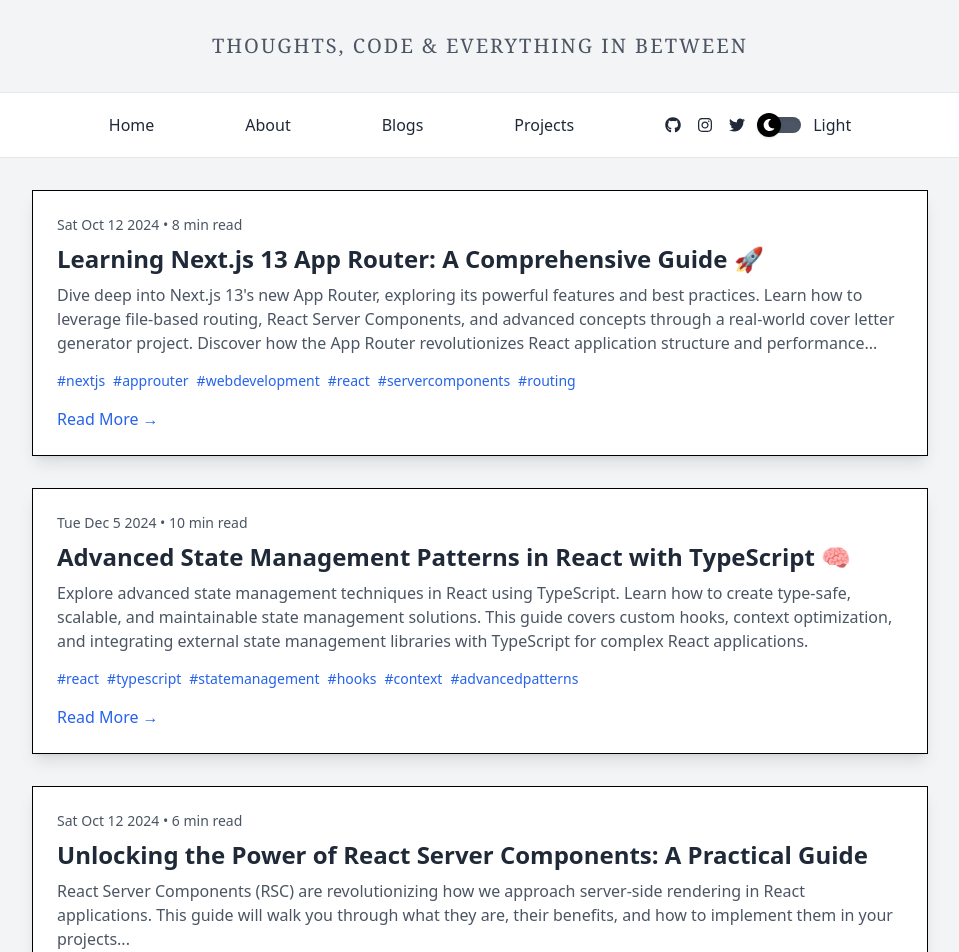
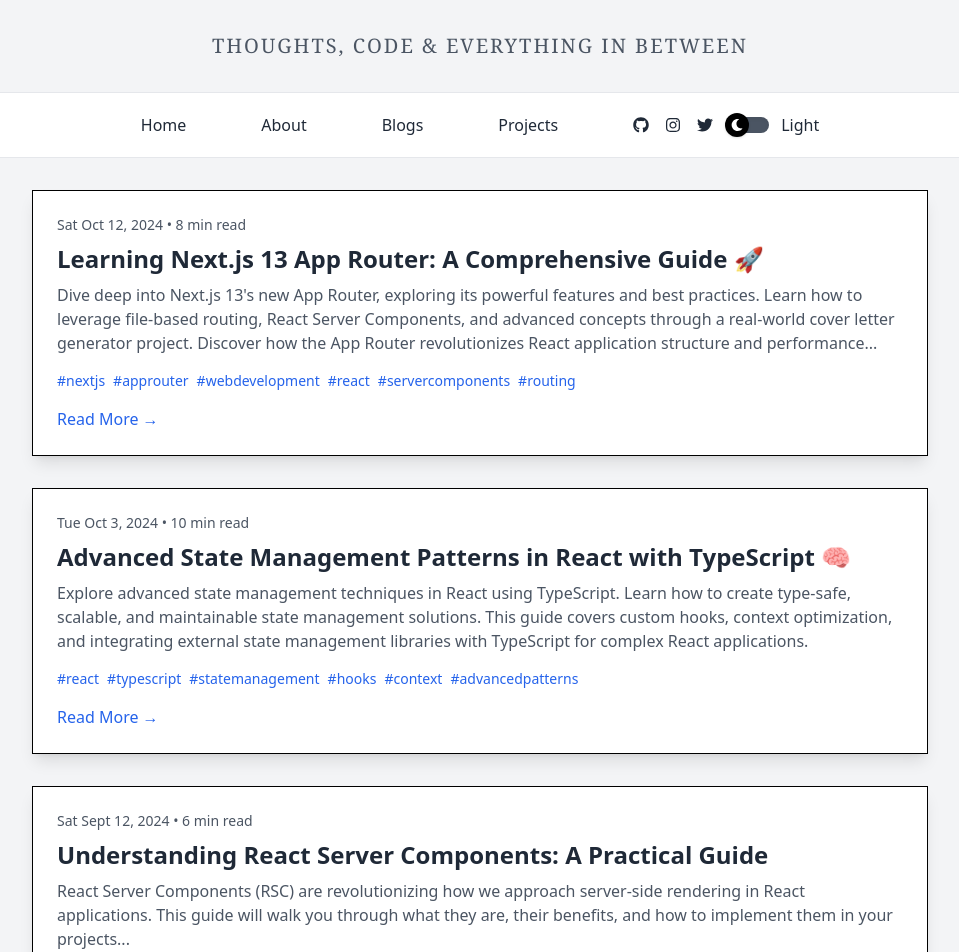
Before and after one commit to Akash0508/portfolio, a React (Vite) app: page /blog in a window 1280 px wide. Shown: the top 952 px of the page, without its empty margins (160-1119 px from the left). Built offline with nearby package versions, Linux system fonts and the light colour scheme.

Commit message:
fix styling in blog pages, add links for social media

```diff
--- a/src/components/FullBlogPost.tsx
+++ b/src/components/FullBlogPost.tsx
@@ -31,16 +31,16 @@
       id: "2",
       title: "Advanced State Management Patterns in React with TypeScript 🧠",
       author: "Priyansh Singh",
-      date: "Tue Dec 5 2024",
+      date: "Thu Oct 3 2024",
       readTime: "10 min read",
       summary: "Explore advanced state management techniques in React using TypeScript. Learn how to create type-safe, scalable, and maintainable state management solutions. This guide covers custom hooks, context optimization, and integrating external state management libraries with TypeScript for complex React applications.",
       tags: ["react", "typescript", "statemanagement", "hooks", "context", "advancedpatterns"]
     },
     {
       id: "3",
-      title: "Unlocking the Power of React Server Components: A Practical Guide",
+      title: "Understanding React Server Components: A Practical Guide",
       author: "Priyansh Singh",
-      date: "Sat Oct 12 2024",
+      date: "Thu Sept 5 2024",
       readTime: "6 min read",
       summary: "React Server Components (RSC) are revolutionizing how we approach server-side rendering in React applications. This guide will walk you through what they are, their benefits, and how to implement them in your projects...",
       tags: ["react", "servercomponents", "webdevelopment", "javascript", "frontend"]
@@ -72,7 +72,7 @@
   }
 
   return (
-    <div className="min-h-screen bg-white dark:bg-black text-black dark:text-white">
+    <div className="min-h-screen bg-gray-100 dark:bg-black text-black dark:text-white">
       <Header />
       <Navbar />
       <main className="max-w-4xl mx-auto px-4 py-8">
--- a/src/components/Navbar.tsx
+++ b/src/components/Navbar.tsx
@@ -26,7 +26,7 @@
 
   return (
     <nav className="w-full bg-white dark:bg-black border-y border-gray-200 dark:border-gray-800">
-      <div className="w-[58%] mx-auto">
+      <div className="w-[53%] mx-auto">
         <div className="flex justify-between items-center h-16">
           <Link
             to="/"
@@ -56,18 +56,24 @@
             <a
               href="https://github.com/leviackerman05"
               className="text-gray-800 dark:text-white hover:text-gray-600 dark:hover:text-gray-300"
+              target="_blank"
+              rel="noopener noreferrer"
             >
               <FaGithub />
             </a>
             <a
               href="https://www.instagram.com/priyanshmusicc/"
               className="text-gray-800 dark:text-white hover:text-gray-600 dark:hover:text-gray-300"
+              target="_blank"
+              rel="noopener noreferrer"
             >
               <FaInstagram />
             </a>
             <a
               href="https://x.com/priyansh0510"
               className="text-gray-800 dark:text-white hover:text-gray-600 dark:hover:text-gray-300"
+              target="_blank"
+              rel="noopener noreferrer"
             >
               <FaTwitter />
             </a>
@@ -92,7 +98,7 @@
                   }`}
                 >
                   {darkMode ? (
-                    <FaSun className="text-yellow-600 text-xs" />
+                    <FaSun className="text-black text-xs" />
                   ) : (
                     <FaMoon className="text-white text-xs" />
                   )}
--- a/src/pages/blog.tsx
+++ b/src/pages/blog.tsx
@@ -8,7 +8,7 @@
   {
     id: "1",
     title: "Learning Next.js 13 App Router: A Comprehensive Guide 🚀",
-    date: "Sat Oct 12 2024",
+    date: "Sat Oct 12, 2024",
     readTime: "8 min read",
     summary: "Dive deep into Next.js 13's new App Router, exploring its powerful features and best practices. Learn how to leverage file-based routing, React Server Components, and advanced concepts through a real-world cover letter generator project. Discover how the App Router revolutionizes React application structure and performance...",
     tags: ["nextjs", "approuter", "webdevelopment", "react", "servercomponents", "routing"]
@@ -16,15 +16,15 @@
   {
     id: "2",
     title: "Advanced State Management Patterns in React with TypeScript 🧠",
-    date: "Tue Dec 5 2024",
+    date: "Tue Oct 3, 2024",
     readTime: "10 min read",
     summary: "Explore advanced state management techniques in React using TypeScript. Learn how to create type-safe, scalable, and maintainable state management solutions. This guide covers custom hooks, context optimization, and integrating external state management libraries with TypeScript for complex React applications.",
     tags: ["react", "typescript", "statemanagement", "hooks", "context", "advancedpatterns"]
   },
   {
     id: "3",
-    title: "Unlocking the Power of React Server Components: A Practical Guide",
-    date: "Sat Oct 12 2024",
+    title: "Understanding React Server Components: A Practical Guide",
+    date: "Sat Sept 12, 2024",
     readTime: "6 min read",
     summary: "React Server Components (RSC) are revolutionizing how we approach server-side rendering in React applications. This guide will walk you through what they are, their benefits, and how to implement them in your projects...",
     tags: ["react", "servercomponents", "webdevelopment", "javascript", "frontend"]
```
